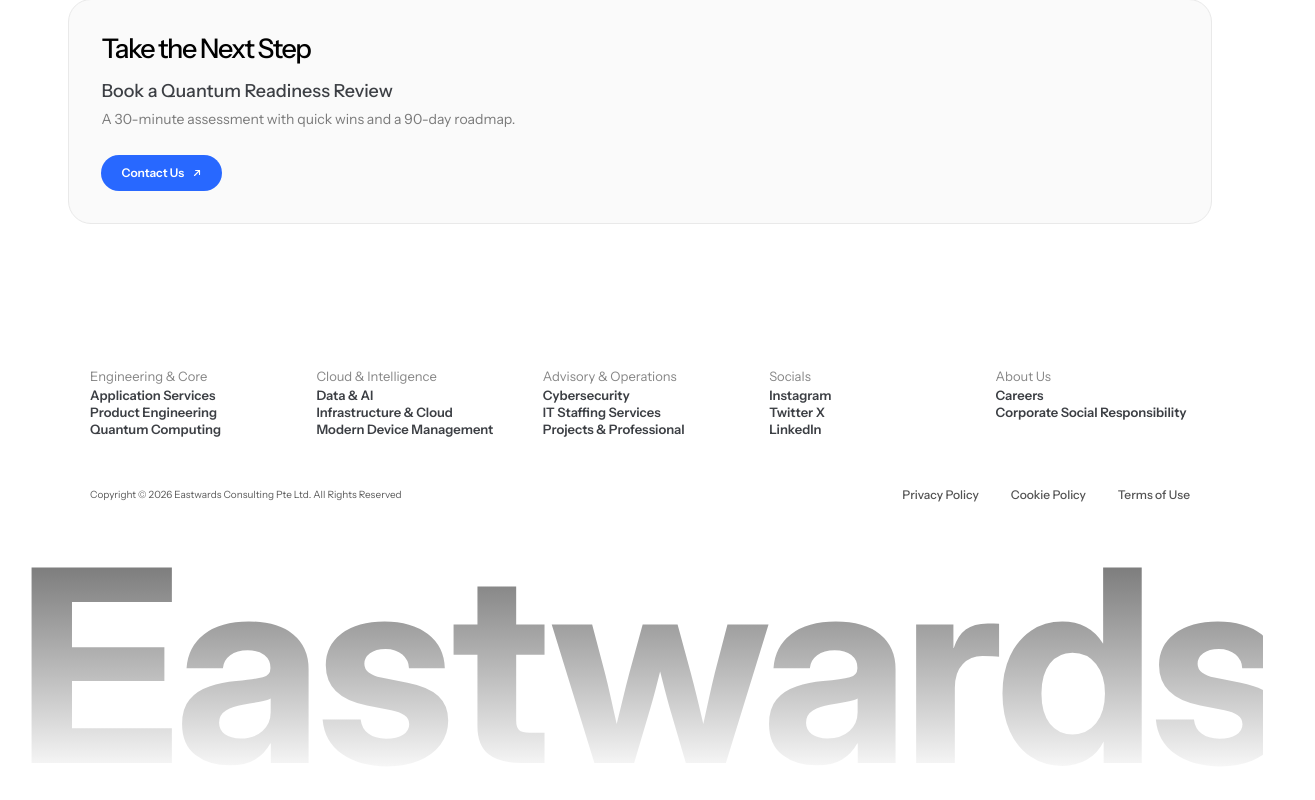
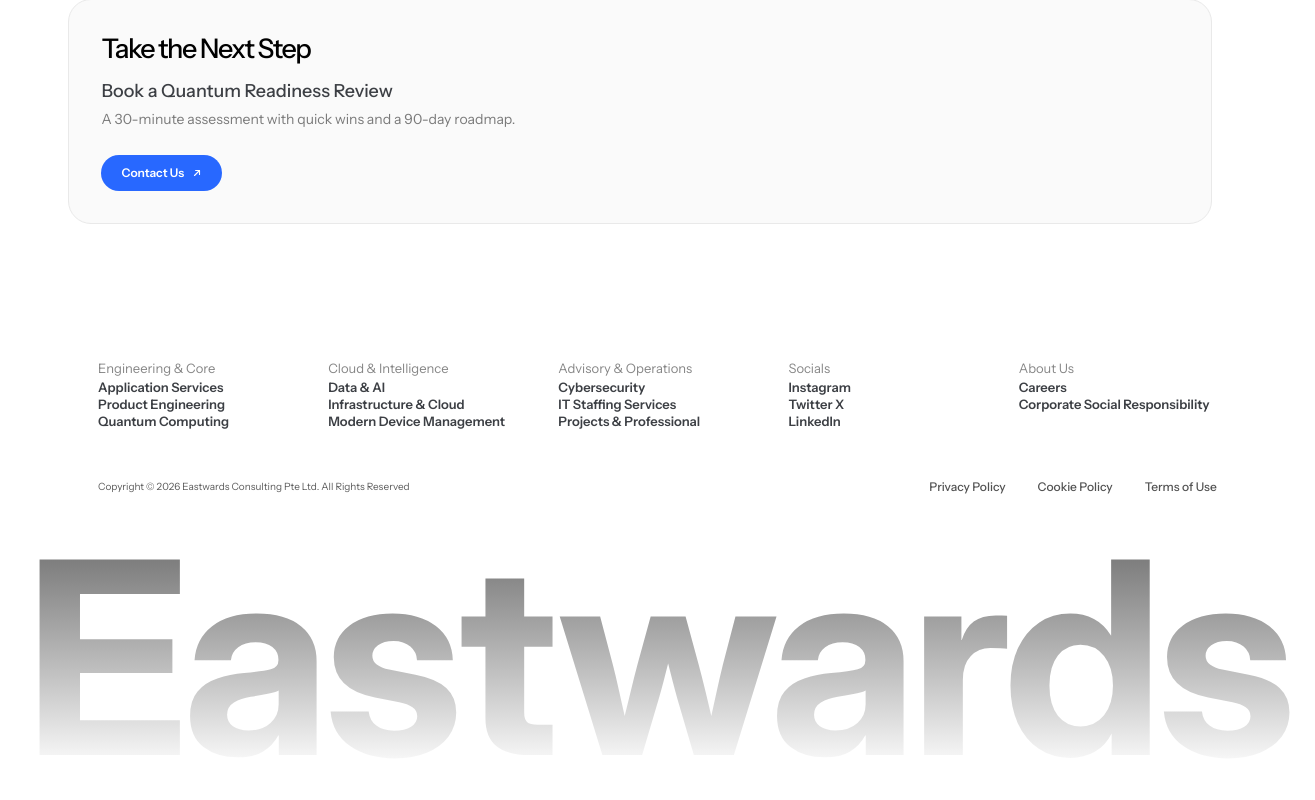
Before and after one commit to wajiha-kulsum/eastwards, a Next.js app: page /about in a window 1280 px wide. Shown: the part 1938-2738 px from the top of the page, 1315 px wide, since content can reach past the window. Built offline with nearby package versions, Linux system fonts and the light colour scheme.

Commit message:
13 Fit the footer to the paper container

```diff
--- a/components/Footer.tsx
+++ b/components/Footer.tsx
@@ -5,7 +5,7 @@ import { footer } from "@/lib/content";
 
 export function Footer() {
   return (
-    <footer className="mx-auto mt-16 w-full max-w-[1440px] overflow-hidden px-4 md:mt-20 md:px-[17px]">
+    <footer className="relative mx-auto mt-16 max-w-[1720px] px-6 pt-2 sm:px-[25px]">
       <div className="grid grid-cols-2 gap-8 md:grid-cols-5 md:px-[73px]">
         {footer.columns.map((column) => (
           <nav
```
